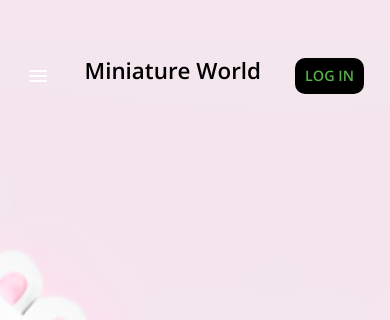
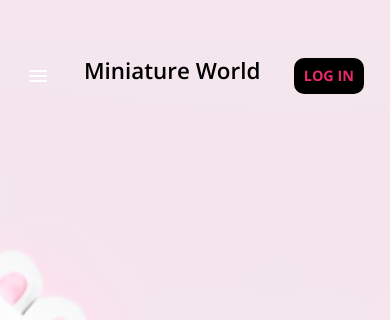
Before and after one commit to maithanh1307/toyWorld, a PHP site: page /signin.php in a window 390 px wide. Shown: the top 320 px of the page. Run offline with PHP 8.4, Linux system fonts and the light colour scheme.

Commit message:
update signin

```diff
--- a/freshshop/css/signin.css
+++ b/freshshop/css/signin.css
@@ -88,16 +88,16 @@ header {
 }
 
 .navbar .links a:hover {
-    color: #4fff19;
+    color: #000;
 }
 
 .navbar .login-btn {
     border: none;
     outline: none;
     background: #000;
-    color: #55b047;
+    color: #e82969;
     font-size: 1rem;
-    font-weight: 600;
+    font-weight: 700;
     padding: 10px 18px;
     border-radius: 10px;
     cursor: pointer;
@@ -370,3 +376,97 @@ form button:hover {
 .form-details h2 {
     margin-top: 50px;
 }
+
+@keyframes bounceY {
+    0% {
+        transform: translateY(-205px);
+   }
+    40% {
+        transform: translateY(-100px);
+   }
+    65% {
+        transform: translateY(-52px);
+   }
+    82% {
+        transform: translateY(-25px);
+   }
+    92% {
+        transform: translateY(-12px);
+   }
+    55%, 75%, 87%, 97%, 100% {
+        transform: translateY(0px);
+   }
+}
+@-moz-keyframes bounceY {
+    0% {
+        -moz-transform: translateY(-205px);
+   }
+    40% {
+        -moz-transform: translateY(-100px);
+   }
+    65% {
+        -moz-transform: translateY(-52px);
+   }
+    82% {
+        -moz-transform: translateY(-25px);
+   }
+    92% {
+        -moz-transform: translateY(-12px);
+   }
+    55%, 75%, 87%, 97%, 100% {
+        -moz-transform: translateY(0px);
+   }
+}
+@-webkit-keyframes bounceY {
+    0% {
+        -webkit-transform: translateY(-205px);
+   }
+    40% {
+        -webkit-transform: translateY(-100px);
+   }
+    65% {
+        -webkit-transform: translateY(-52px);
+   }
+    82% {
+        -webkit-transform: translateY(-25px);
+   }
+    92% {
+        -webkit-transform: translateY(-12px);
+   }
+    55%, 75%, 87%, 97%, 100% {
+        -webkit-transform: translateY(0px);
+   }
+}
+
+.headcomment {
+   font-family:'Poppins', sans-serif;
+   font-weight: 700;
+   color: #000;
+   text-align: center;
+   margin-top: 5px;
+   margin-bottom: 10px;
+   -webkit-animation: my 1000ms infinite;
+   -moz-animation: my 1000ms infinite;
+   -o-animation: my 1000ms infinite;
+   animation: my 1000ms infinite;
+ }
+ @-webkit-keyframes my {
+   0% { color: #FBB0D3; }
+   50% { color: #d91456; }
+   100% { color: #000; }
+   }
+   @-moz-keyframes my {
+   0% { color: #FBB0D3; }
+   50% { color: #d91456; }
+   100% { color: #000; }
+   }
+   @-o-keyframes my {
+   0% { color: #FBB0D3; }
+   50% { color: #d91456; }
+   100% { color: #000; }
+   }
+   @keyframes my {
+   0% { color: #FBB0D3; }
+   50% { color: #d91456; }
+   100% { color: #000; }
+   }
--- a/freshshop/css/style.css
+++ b/freshshop/css/style.css
@@ -3163,7 +3163,7 @@
 /* contact-info-left1 */
 .contact-info-left1 {
     padding: 20px;
-    background: url(../images/nenContact.png) no-repeat center;
+    background: url(../images/baby.jpg) no-repeat center;
     background-size: cover;
     border-radius: 10px;
 }
--- a/freshshop/signin.php
+++ b/freshshop/signin.php
@@ -68,10 +68,10 @@ if (isset($_POST['email']) && isset($_POST['password'])) {
         <div class="form-box login">
             <div class="form-details ">
                 <h2>Welcome Back</h2>
-                <p>Please log in using your personal information to stay connected with us.</p>
+                <p>Please login using your personal information to stay connected with us.</p>
             </div>
             <div class="form-content">
-                <h2>LOGIN</h2>
+                <h2 class="headcomment">LOGIN</h2>
                 <form action="" method = "post">
                     <div class="input-field">
                         <input type="text" required name="email">
@@ -104,7 +104,7 @@ if (isset($_POST['email']) && isset($_POST['password'])) {
                 <p>To become a part of our community, please sign up using your personal information.</p>
             </div>
             <div class="form-content">
-                <h2>SIGNUP</h2>
+                <h2 class="headcomment">SIGNUP</h2>
                 <form action="#" method = "post">
                     <div class="input-field">
                         <input type="text" required name="email_signup">
```
Also changed, not shown: other parts of freshshop/css/signin.css (+16 -10 lines), admin/images/layout_img/carToy.jpg, admin/images/layout_img/collectible.jpg.
